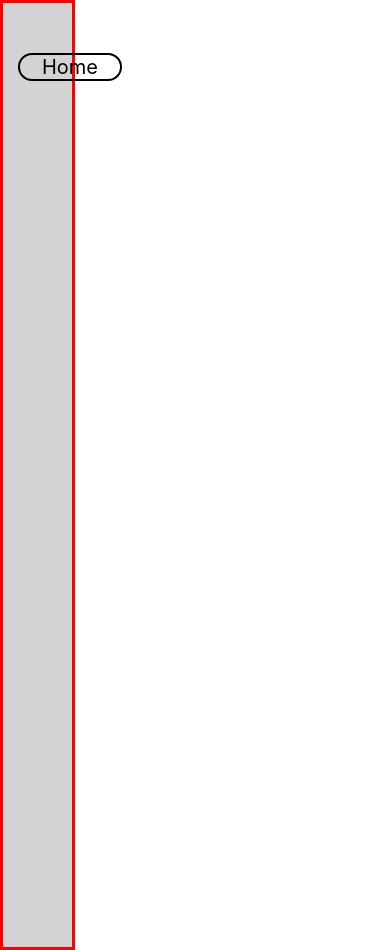
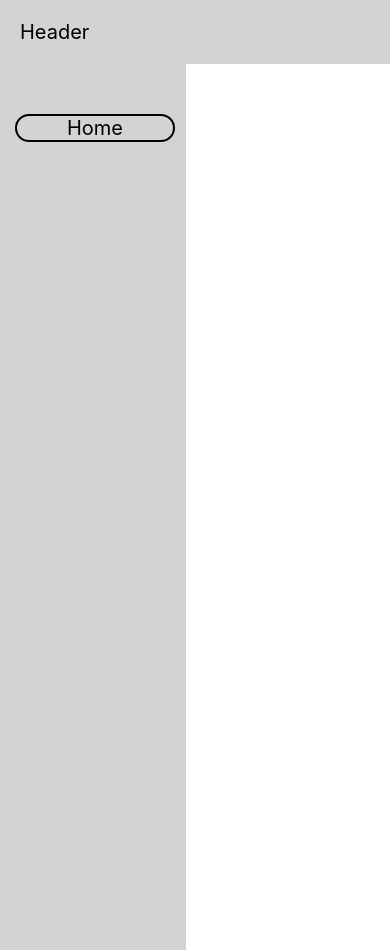
Before and after one commit to Dagon-n/React_rimborsoSpese, a React (Create React App) app: page / in a window 390 px wide. After the commit the page ends 844 px from the top, so only its background shows below. Built offline with nearby package versions, Linux system fonts and the light colour scheme.

Commit message:
aggiunto header

```diff
--- a/src/App.js
+++ b/src/App.js
@@ -1,9 +1,13 @@
 import NavMenu from './Components/NavMenu/NavMenu';
+import Header from './Components/Header/Header';
 
 export default function App() {
 
   return (
-    <NavMenu />
+    <div className='page'>
+      <Header />
+      <NavMenu />
+    </div>
   );
 
 }
--- /dev/null
+++ b/src/Components/Header/Header.css
@@ -0,0 +1,7 @@
+.header {
+    /* border: 2px solid blue; */
+    font-size: 20px;
+    background-color: lightgray;
+    padding: 20px;
+    position: static;
+}
--- /dev/null
+++ b/src/Components/Header/Header.js
@@ -0,0 +1,9 @@
+import './Header.css'
+
+export default function Headers() {
+
+    return(
+        <div className='header'> Header </div>
+    );
+
+}
--- a/src/Components/NavMenu/BtnHomepage/BtnHomepage.css
+++ b/src/Components/NavMenu/BtnHomepage/BtnHomepage.css
@@ -2,7 +2,7 @@
     margin: 0 auto;
     border: 2px solid black;
     border-radius: 20px;
-    width: 100px;
+    width: 80%;
 }
 
 .btnHomepage:hover {
@@ -10,3 +10,11 @@
     color: white;
     cursor: pointer;
 }
+
+@media (max-width: 450px) {
+
+    .btnHomepage{
+        width: 100%;
+    }
+
+}
--- a/src/Components/NavMenu/NavMenu.css
+++ b/src/Components/NavMenu/NavMenu.css
@@ -1,5 +1,8 @@
 .navMenu {
     display: block;
+    position: fixed;
+    z-index: 1;
+    overflow-x: hidden;
     font-size: 20px;
     text-align: center;
     width: 10%;
@@ -8,5 +11,13 @@
     margin: 0;
     padding: 50px 15px;
     background-color: lightgray;
-    border: solid 3px red;
+    /* border: solid 2px red; */
 }
+
+@media (max-width: 450px) {
+
+    .navMenu{
+        width: 40%;
+    }
+
+}
```
